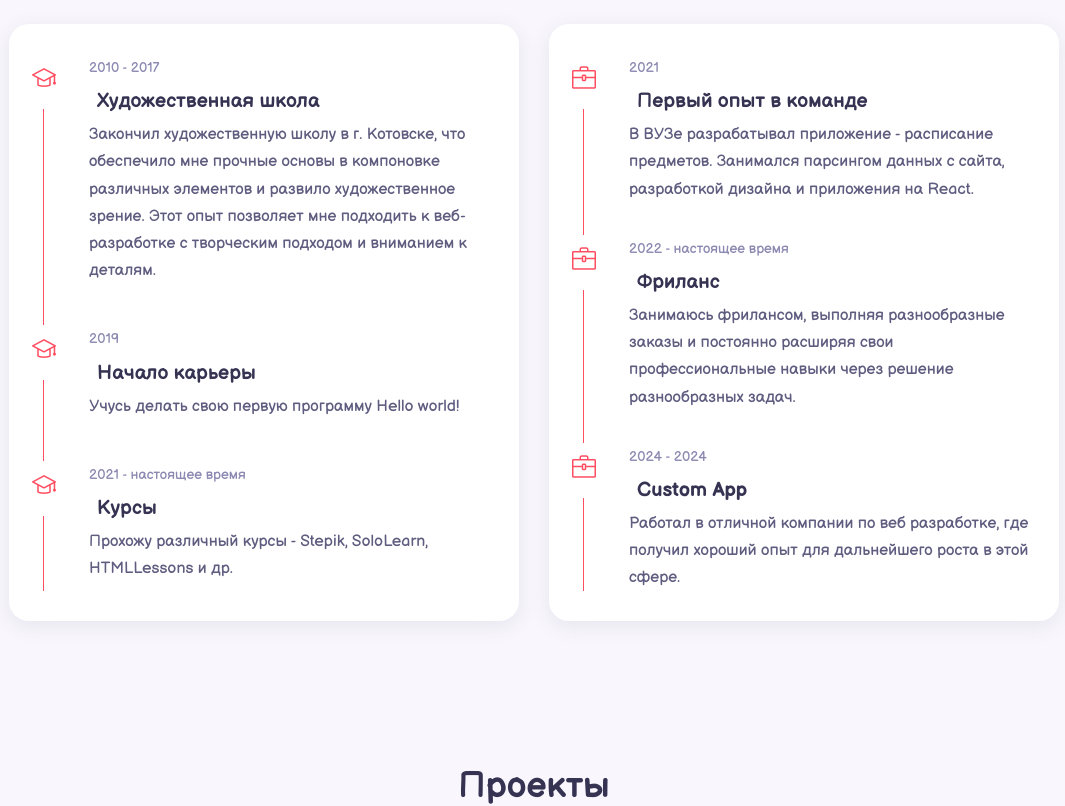
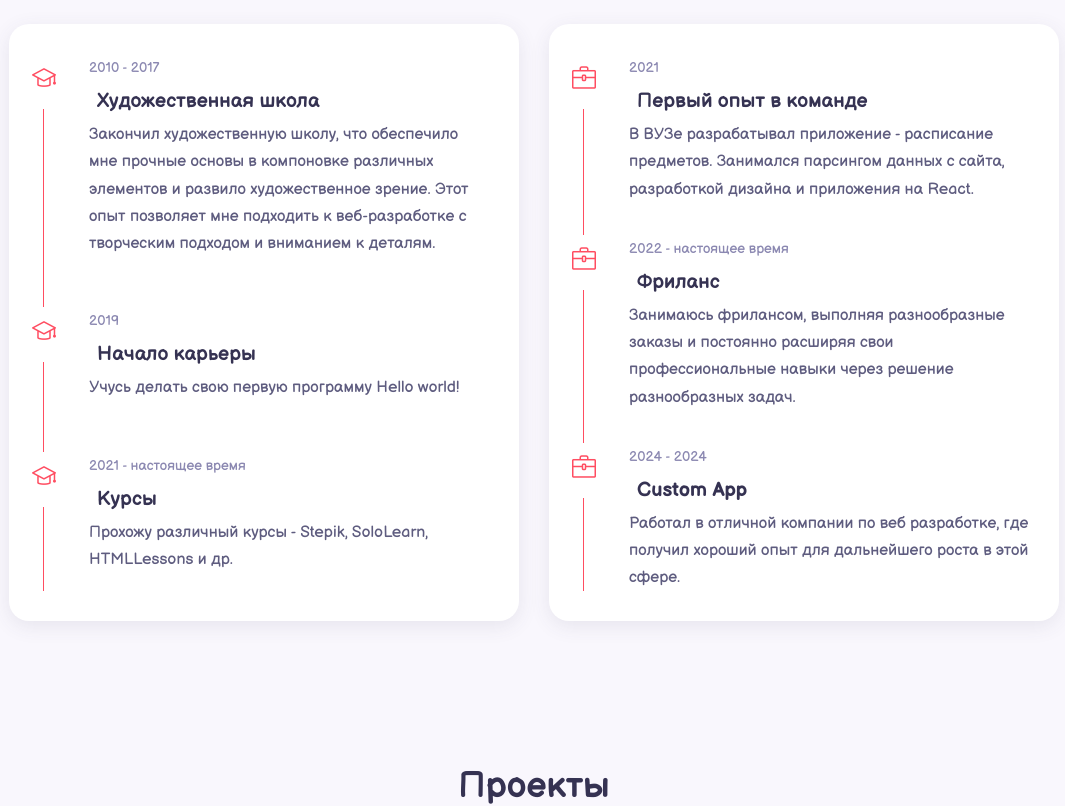
Before and after one commit to JmeTruffle/My-Business-Card, a React (Vite) app: page / in a window 1280 px wide. Shown: the part 2180-2986 px from the top of the page, without its empty margins (161-1226 px from the left). Built offline with nearby package versions, Linux system fonts and the light colour scheme.

Commit message:
mini fix

```diff
--- a/src/app/data/experience.ts
+++ b/src/app/data/experience.ts
@@ -6,7 +6,7 @@ export const experience = [
     year: '2010 - 2017',
     title: 'Художественная школа',
     description:
-      'Закончил художественную школу в г. Котовске, что обеспечило мне прочные основы в компоновке различных элементов и развило художественное зрение. Этот опыт позволяет мне подходить к веб-разработке с творческим подходом и вниманием к деталям.',
+      'Закончил художественную школу, что обеспечило мне прочные основы в компоновке различных элементов и развило художественное зрение. Этот опыт позволяет мне подходить к веб-разработке с творческим подходом и вниманием к деталям.',
   },
   {
     id: 2,
--- a/src/features/Home/components/Contacts/Contacts.module.scss
+++ b/src/features/Home/components/Contacts/Contacts.module.scss
@@ -55,7 +55,7 @@
   border: none;
   outline: none;
   border-radius: $borderRadius;
-  padding: 0.625rem 1.875rem;
+  padding: 1.275rem 1.875rem;
   z-index: 1;
 }
 
```
